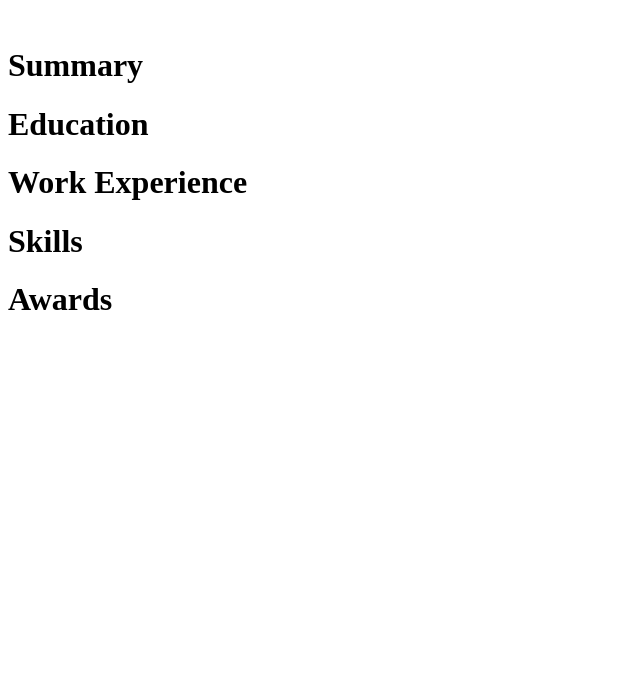
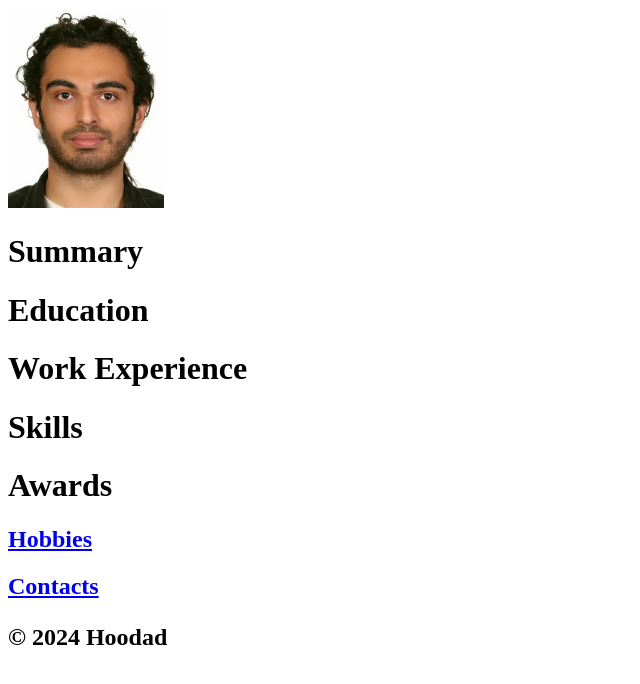
Before and after one commit to hoodadfarhad/HTML-Resume, a plain HTML site: page index.html in a window 1280 px wide. Shown: the whole page, without its empty margins (0-640 px from the left). Drawn offline with Linux system fonts and the light colour scheme.

Commit message:
Update index.html

```diff
--- a/index.html
+++ b/index.html
@@ -6,11 +6,16 @@
     <title>My Resume</title>
 </head>
 <body>
-    <img src="">
+    <img src="./ax.jpg" alt="profile photo" height="200px">
     <h1>Summary</h1>
     <h1>Education</h1>
     <h1>Work Experience</h1>
     <h1>Skills</h1>
     <h1>Awards</h1>
+    <h2><a href="./Hobbies.html">Hobbies</a><h2>
+    <h2><a href="./contacts.html">Contacts</a><h2>
 </body>
+<footer>
+    <p>© 2024 Hoodad</p>
+</footer>
 </html>
```
